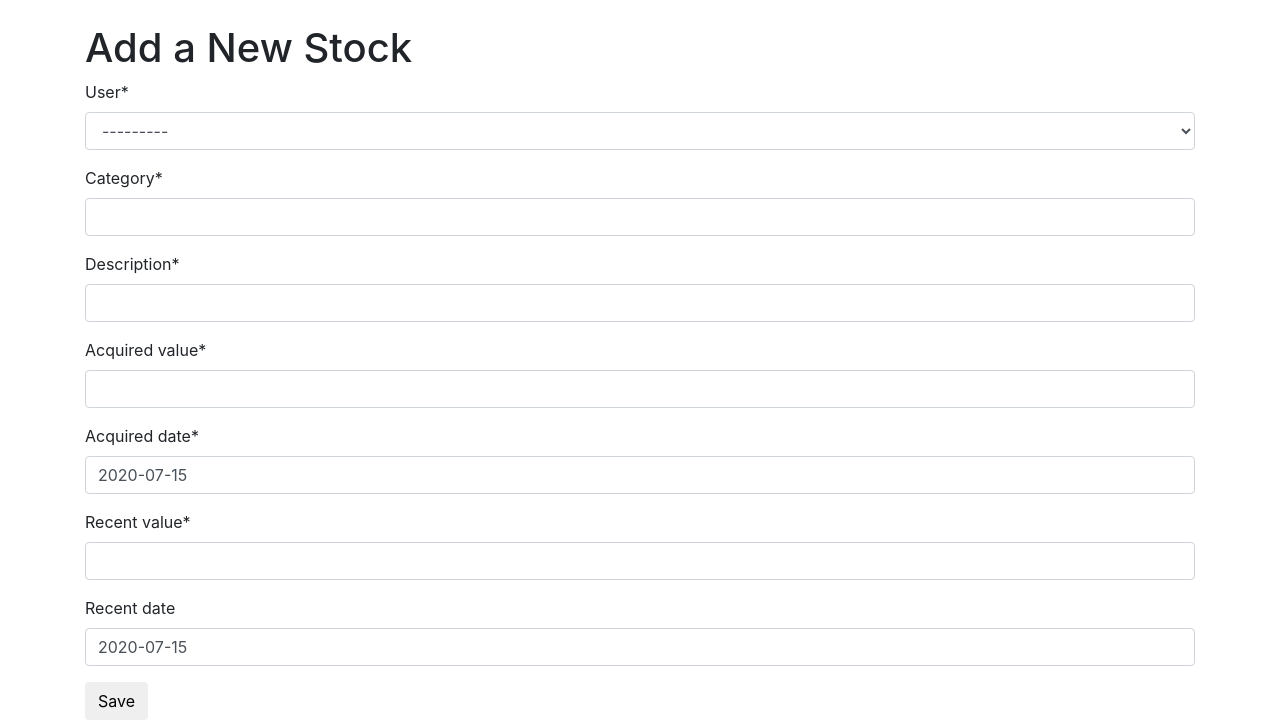
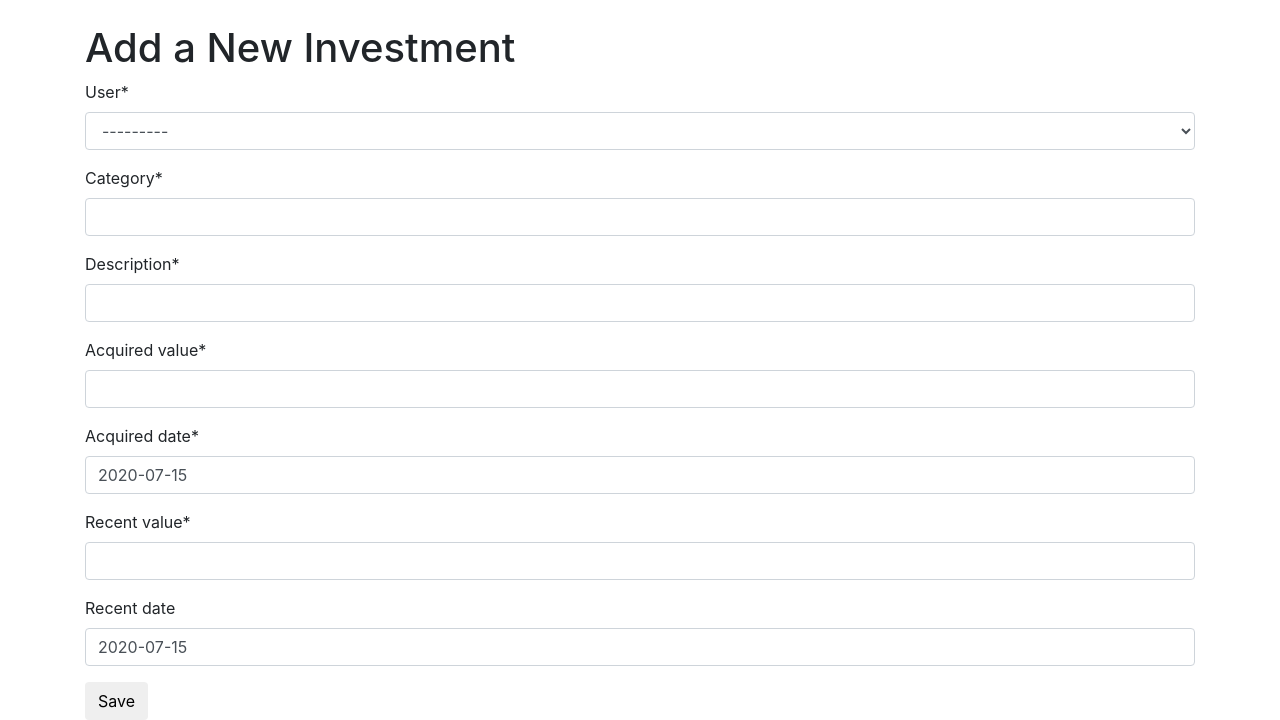
Before and after one commit to sarathkshatri/eagleFS, a Django app: page /investment/create/ in a window 1280 px wide. Shown: the part 80-800 px from the top of the page. Run offline with Django 3.2, Linux system fonts and the light colour scheme; a user stored in the database is signed in; data comes from the database, SQL or seed files in the repository; some libraries are stand-ins or nearby versions.

Commit message:
efs commots

```diff
--- a/portfolio/templates/portfolio/investment_new.html
+++ b/portfolio/templates/portfolio/investment_new.html
@@ -1,7 +1,7 @@
 {% extends 'portfolio/base.html' %}
 {% load crispy_forms_tags %}
 {% block content %}
-    <h1>Add a New Stock</h1>
+    <h1>Add a New Investment</h1>
     <form method="POST" class="stock-form">{% csrf_token %}
           {{ investmentform|crispy }}
         <button type="submit" class="save btn btn-default">Save</button>
```
